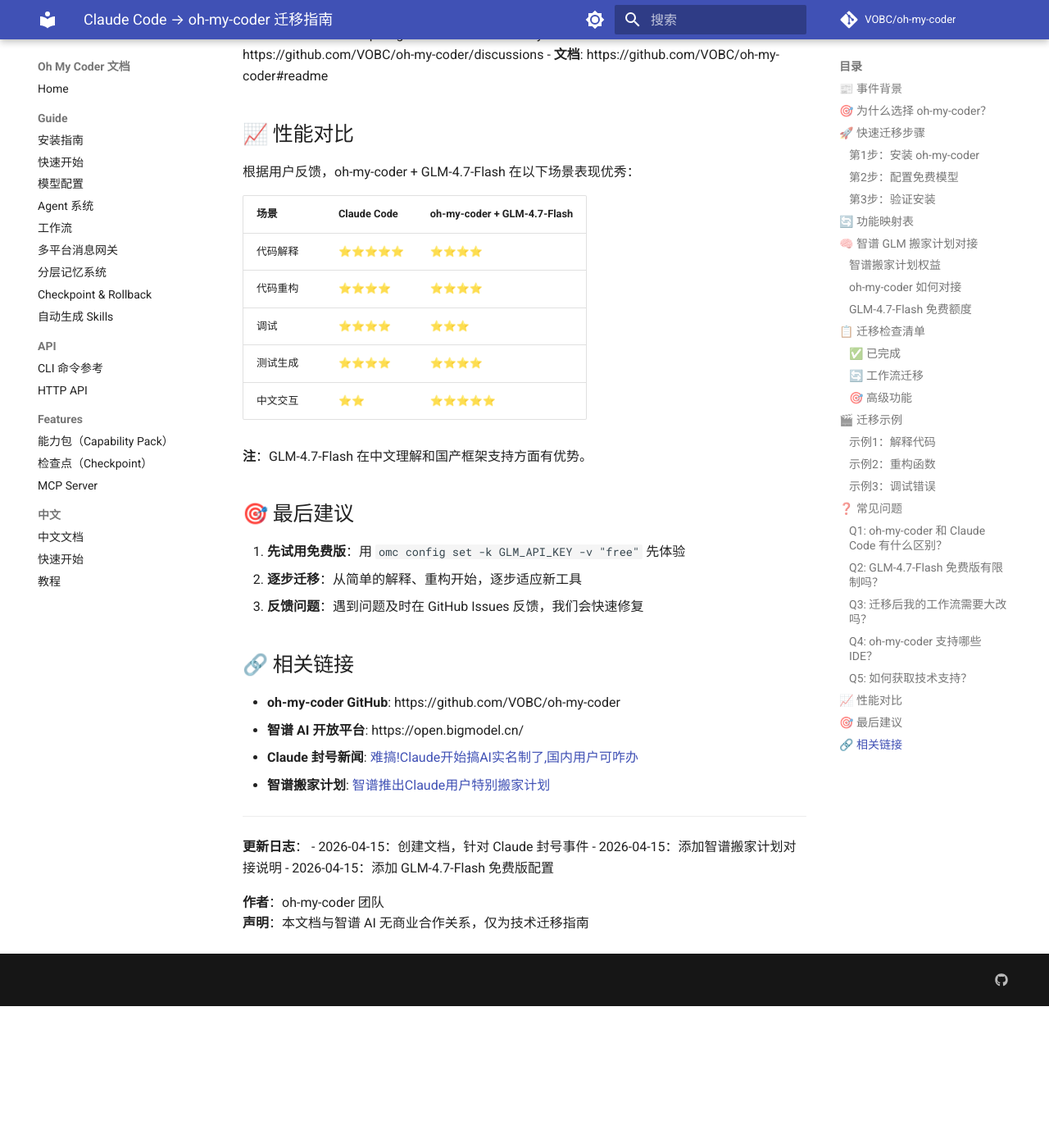
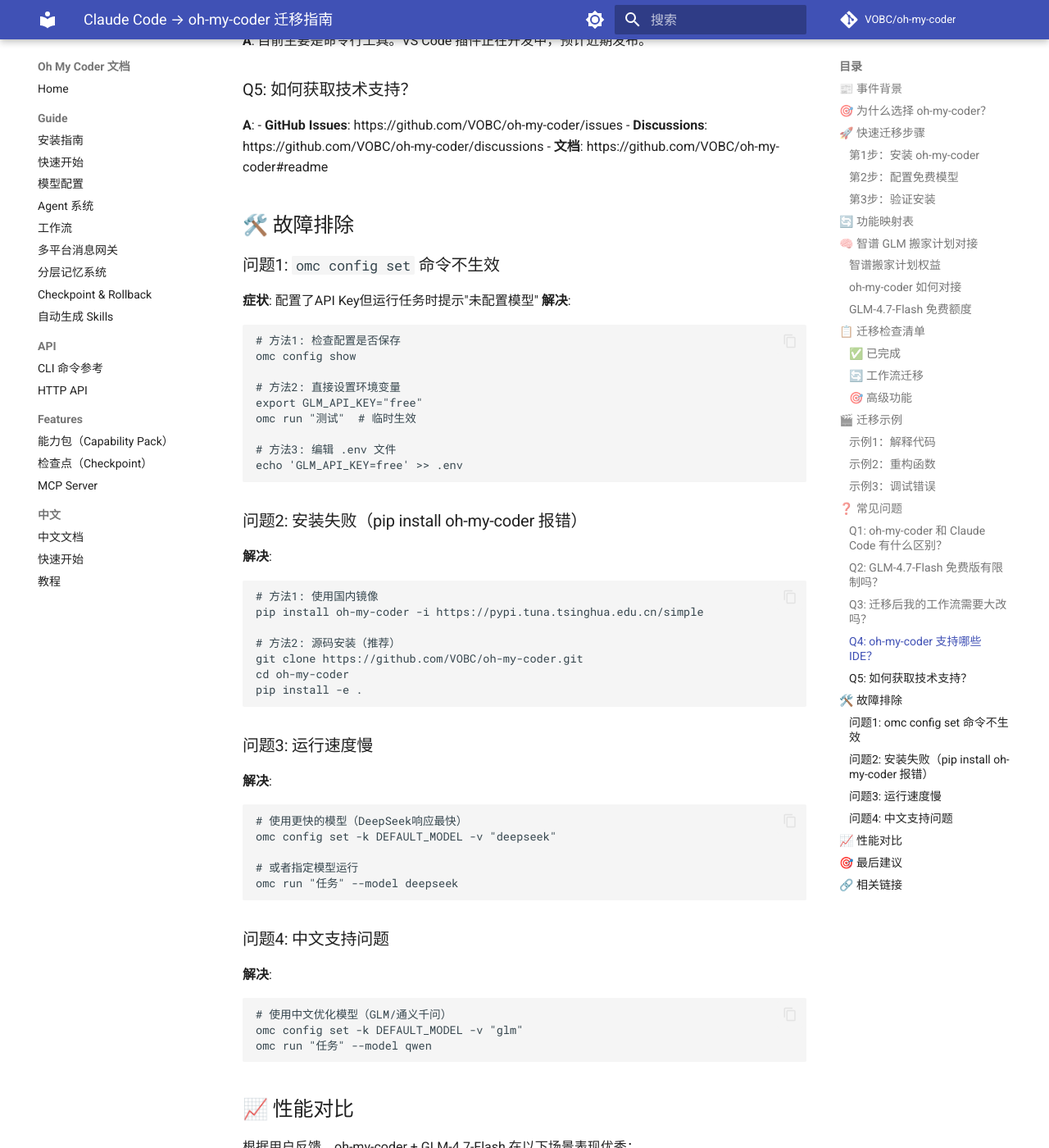
Before and after one commit to VOBC/oh-my-coder, an MkDocs documentation site: the page built from docs/guide/claude-migration.md, in a window 1280 px wide and 1400 px high, scrolled down 4915 px. Shown: the whole window at 82% size. Built offline with MkDocs 1.6.1 and Material for MkDocs 9.7.7, drawn with Linux system fonts in a browser that asks for light colours; comment, search, counter and statistics services are not loaded; before the commit the page ends 6142 px from its top, so only the background shows below that; some of the changed text lies outside the part shown.

Commit message:
docs: improve migration guide with troubleshooting and updated links
- Add troubleshooting section with 4 common issues and solutions
- Update broken links to Zhipu AI platform
- Add autopilot and pair workflow mappings
- Improve README migration section description
- Fix command examples and add more practical usage

````diff
--- a/docs/guide/claude-migration.md
+++ b/docs/guide/claude-migration.md
@@ -70,6 +70,8 @@
 | `claude code debug` | `omc run` + `--workflow debug` | `omc run "调试这个错误" --workflow debug --file buggy.py` |
 | `claude code review` | `omc run` + `--workflow review` | `omc run "审查代码质量" --workflow review --file api.py` |
 | `claude code test` | `omc run` + `--workflow test` | `omc run "生成单元测试" --workflow test --file service.py` |
+| `claude code autopilot` | `omc run` + `--workflow autopilot` | `omc run "自动完成这个功能" --workflow autopilot` |
+| `claude code pair` | `omc run` + `--workflow pair` | `omc run "结对编程实现登录功能" --workflow pair` |
 
 ## 🧠 智谱 GLM 搬家计划对接
 
@@ -184,6 +186,53 @@
 - **Discussions**: https://github.com/VOBC/oh-my-coder/discussions
 - **文档**: https://github.com/VOBC/oh-my-coder#readme
 
+## 🛠️ 故障排除
+
+### 问题1: `omc config set` 命令不生效
+**症状**: 配置了API Key但运行任务时提示"未配置模型"
+**解决**:
+```bash
+# 方法1: 检查配置是否保存
+omc config show
+
+# 方法2: 直接设置环境变量
+export GLM_API_KEY="free"
+omc run "测试"  # 临时生效
+
+# 方法3: 编辑 .env 文件
+echo 'GLM_API_KEY=free' >> .env
+```
+
+### 问题2: 安装失败（pip install oh-my-coder 报错）
+**解决**:
+```bash
+# 方法1: 使用国内镜像
+pip install oh-my-coder -i https://pypi.tuna.tsinghua.edu.cn/simple
+
+# 方法2: 源码安装（推荐）
+git clone https://github.com/VOBC/oh-my-coder.git
+cd oh-my-coder
+pip install -e .
+```
+
+### 问题3: 运行速度慢
+**解决**:
+```bash
+# 使用更快的模型（DeepSeek响应最快）
+omc config set -k DEFAULT_MODEL -v "deepseek"
+
+# 或者指定模型运行
+omc run "任务" --model deepseek
+```
+
+### 问题4: 中文支持问题
+**解决**:
+```bash
+# 使用中文优化模型（GLM/通义千问）
+omc config set -k DEFAULT_MODEL -v "glm"
+omc run "任务" --model qwen
+```
+
 ## 📈 性能对比
 
 根据用户反馈，oh-my-coder + GLM-4.7-Flash 在以下场景表现优秀：
@@ -209,7 +258,7 @@
 - **oh-my-coder GitHub**: https://github.com/VOBC/oh-my-coder
 - **智谱 AI 开放平台**: https://open.bigmodel.cn/
 - **Claude 封号新闻**: [难搞!Claude开始搞AI实名制了,国内用户可咋办](https://new.qq.com/rain/a/20260415A06C6F00)
-- **智谱搬家计划**: [智谱推出Claude用户特别搬家计划](https://new.qq.com/rain/a/20250905A06C6F00)
+- **智谱搬家计划**: [智谱AI开放平台](https://open.bigmodel.cn/) - 查看"Claude用户特别搬家计划"公告
 
 ---
 
````
Also changed, not shown: README.md (+1 -1 lines).
